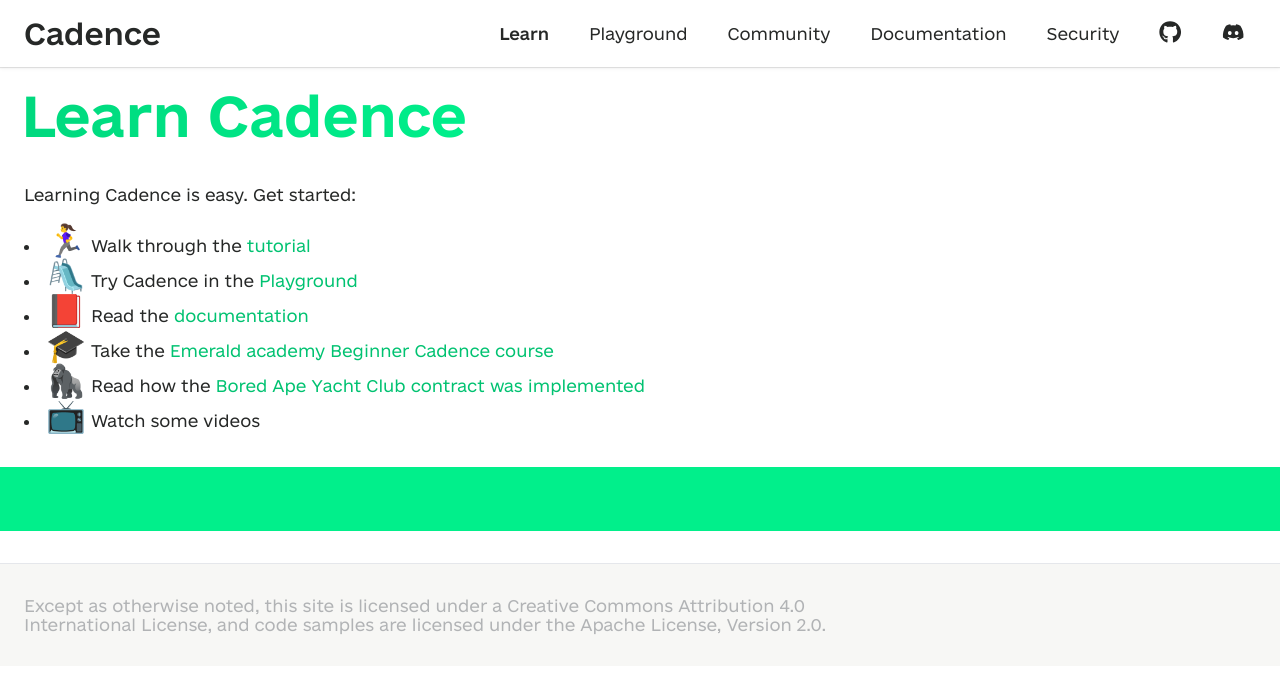
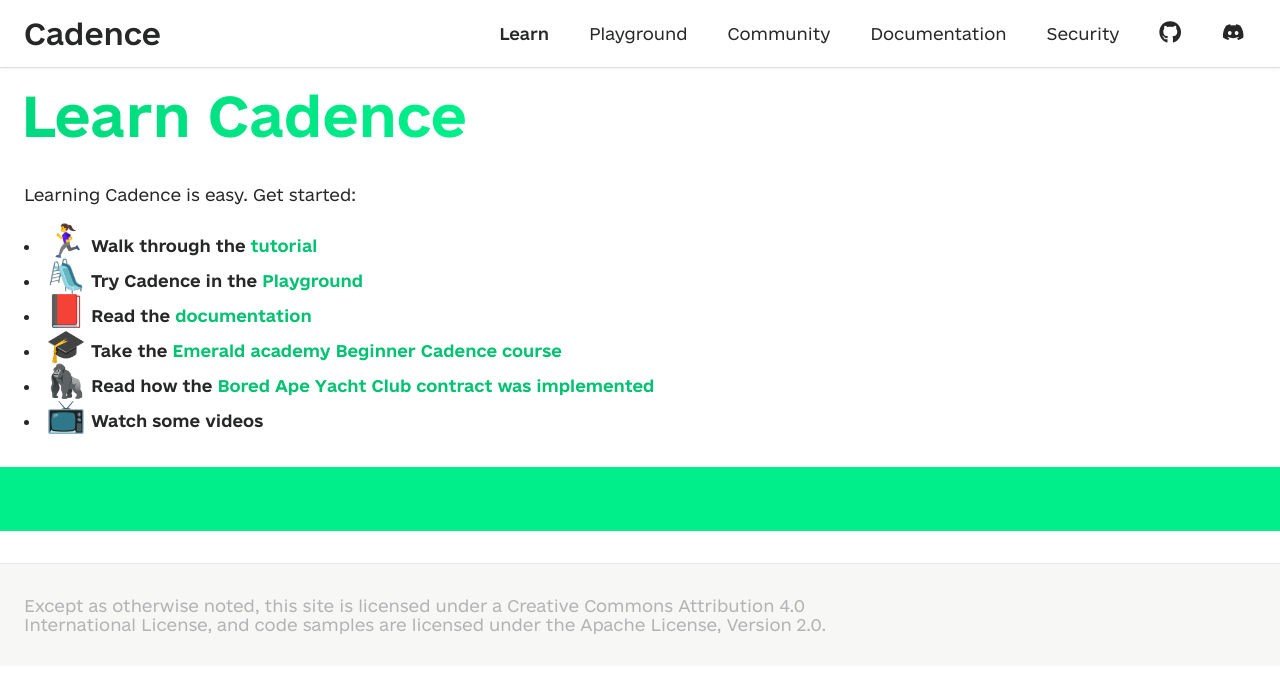
Before and after one commit to onflow/cadence-lang.org, a Next.js app: page /learn in a window 1280 px wide. Shown: the top 674 px of the page. Built offline with nearby package versions, Linux system fonts and the light colour scheme.

Commit message:
match styling of community page

```diff
--- a/pages/learn.js
+++ b/pages/learn.js
@@ -1,8 +1,14 @@
 
-import YouTube from 'react-youtube';
+import Head from 'next/head'
+import YouTube from 'react-youtube'
 
 export default function Learn() {
-    return <main>
+    return <>
+        <Head>
+            <title>Cadence: Learn</title>
+        </Head>
+
+        <main>
             <div className="content-wrapper">
                 <h1>Learn Cadence</h1>
                 <p>
@@ -10,21 +16,34 @@
                 </p>
                 <ul>
                     <li>
-                    <span className='icon'>🏃‍♀️</span> Walk through the <a href="https://developers.flow.com/cadence/tutorial/first-steps">tutorial</a></li>
-                <li>
-                    <span className='icon'>🛝</span> Try Cadence in the <a href="https://play.flow.com/">Playground</a>
+                        <strong>
+                            <span className='icon'>🏃‍♀️</span> Walk through the <a href="https://developers.flow.com/cadence/tutorial/first-steps">tutorial</a>
+                        </strong>
                     </li>
                     <li>
-                    <span className='icon'>📕</span> Read the <a href="https://developers.flow.com/cadence/language">documentation</a>
+                        <strong>
+                            <span className='icon'>🛝</span> Try Cadence in the <a href="https://play.flow.com/">Playground</a>
+                        </strong>
                     </li>
                     <li>
-                    <span className='icon'>🎓</span> Take the <a href="https://academy.ecdao.org/en">Emerald academy Beginner Cadence course</a>
+                        <strong>
+                            <span className='icon'>📕</span> Read the <a href="https://developers.flow.com/cadence/language">documentation</a>
+                        </strong>
                     </li>
                     <li>
-                    <span className='icon'>🦍</span> Read how the <a href="https://flow.com/post/implementing-the-bored-ape-yacht-club-smart-contract-in-cadence">Bored Ape Yacht Club contract was implemented</a>
+                        <strong>
+                            <span className='icon'>🎓</span> Take the <a href="https://academy.ecdao.org/en">Emerald academy Beginner Cadence course</a>
+                        </strong>
                     </li>
                     <li>
+                        <strong>
+                            <span className='icon'>🦍</span> Read how the <a href="https://flow.com/post/implementing-the-bored-ape-yacht-club-smart-contract-in-cadence">Bored Ape Yacht Club contract was implemented</a>
+                        </strong>
+                    </li>
+                    <li>
+                        <strong>
                             <span className='icon'>📺</span> Watch some videos
+                        </strong>
                     </li>
                 </ul>
             </div>
@@ -48,4 +67,5 @@
             </div>
             </div>
         </main>
+    </>;
 }
```
Lines whose indentation alone changed are shown as unchanged.
